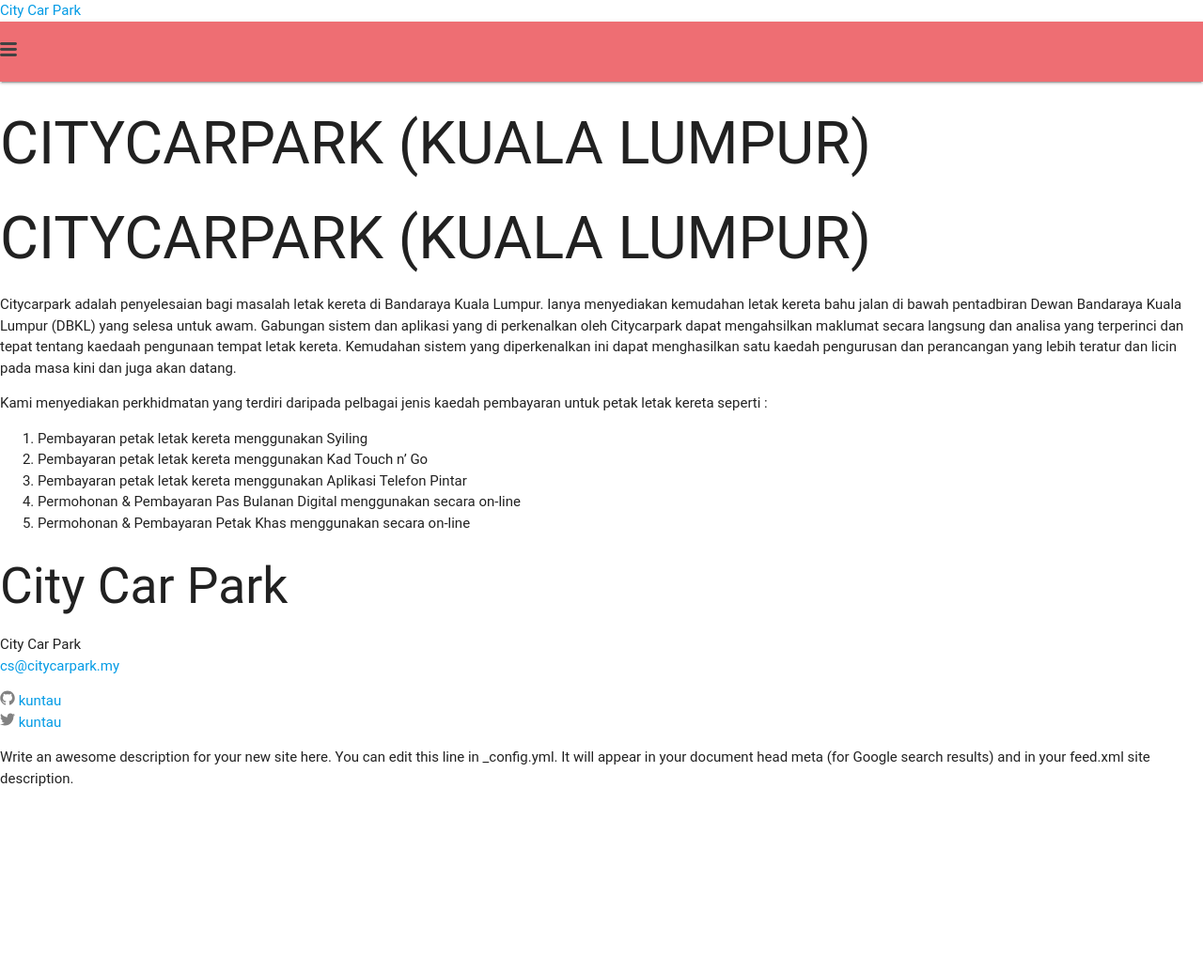
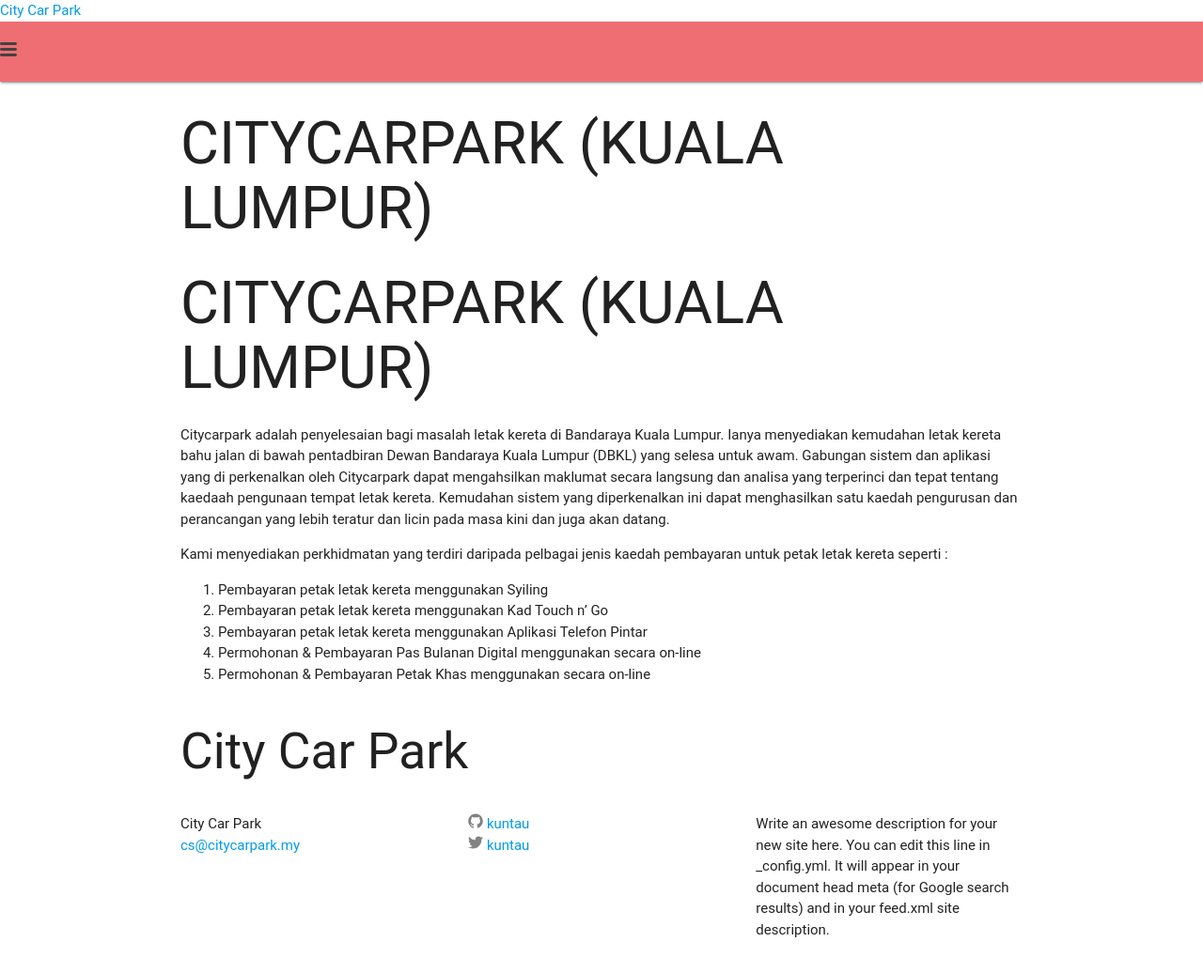
Before and after one commit to kuntau/ccpweb, a Jekyll site: the page built from index.md, in a window 1280 px wide. Shown: the whole page at 94% size. Built offline with Jekyll 4.4.1, drawn with Linux system fonts in a browser that asks for light colours; some web fonts are replaced; our own code applies the rules of GitHub Pages for plain Markdown files; before the commit the page ends 900 px from its top, so only the background shows below that.

Commit message:
test basic column

```diff
--- a/_includes/footer.html
+++ b/_includes/footer.html
@@ -1,11 +1,11 @@
 <footer class="site-footer">
 
-  <div class="wrapper">
+  <div class="container">
 
     <h2 class="footer-heading">{{ site.title | escape }}</h2>
 
-    <div class="footer-col-wrapper">
-      <div class="footer-col footer-col-1">
+    <div class="row">
+      <div class="col s4">
         <ul class="contact-list">
           <li>
             {% if site.author %}
@@ -20,7 +20,7 @@
         </ul>
       </div>
 
-      <div class="footer-col footer-col-2">
+      <div class="col s4">
         <ul class="social-media-list">
           {% if site.github_username %}
           <li>
@@ -36,7 +36,7 @@
         </ul>
       </div>
 
-      <div class="footer-col footer-col-3">
+      <div class="col s4">
         <p>{{ site.description | escape }}</p>
       </div>
     </div>
--- a/_layouts/default.html
+++ b/_layouts/default.html
@@ -8,8 +8,10 @@
     {% include header.html %}
 
     <main class="page-content" aria-label="Content">
-      <div class="wrapper">
-        {{ content }}
+      <div class="container">
+        <div class="row">
+          <div class="col s12">{{ content }}</div>
+        </div>
       </div>
     </main>
 
```
